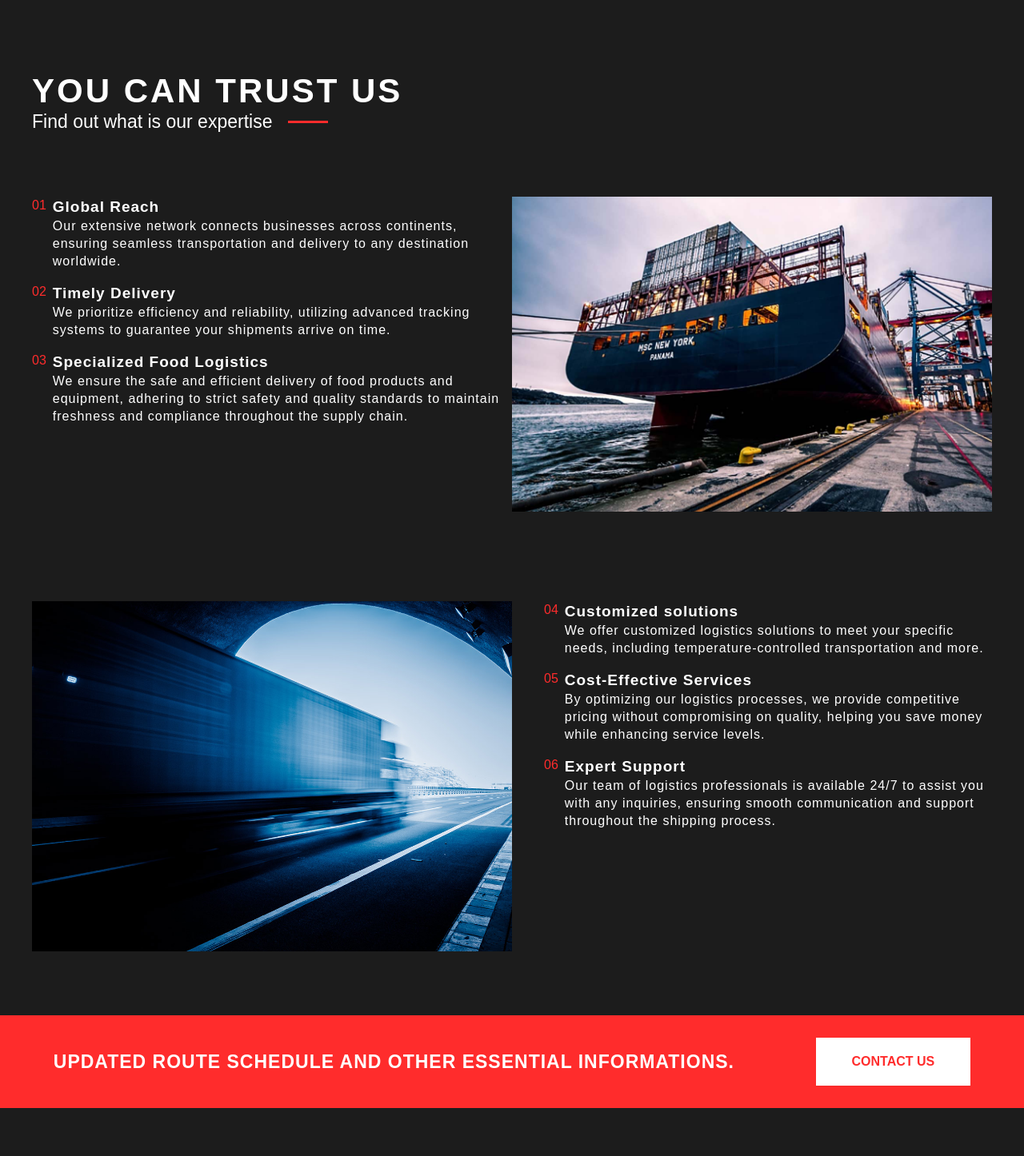
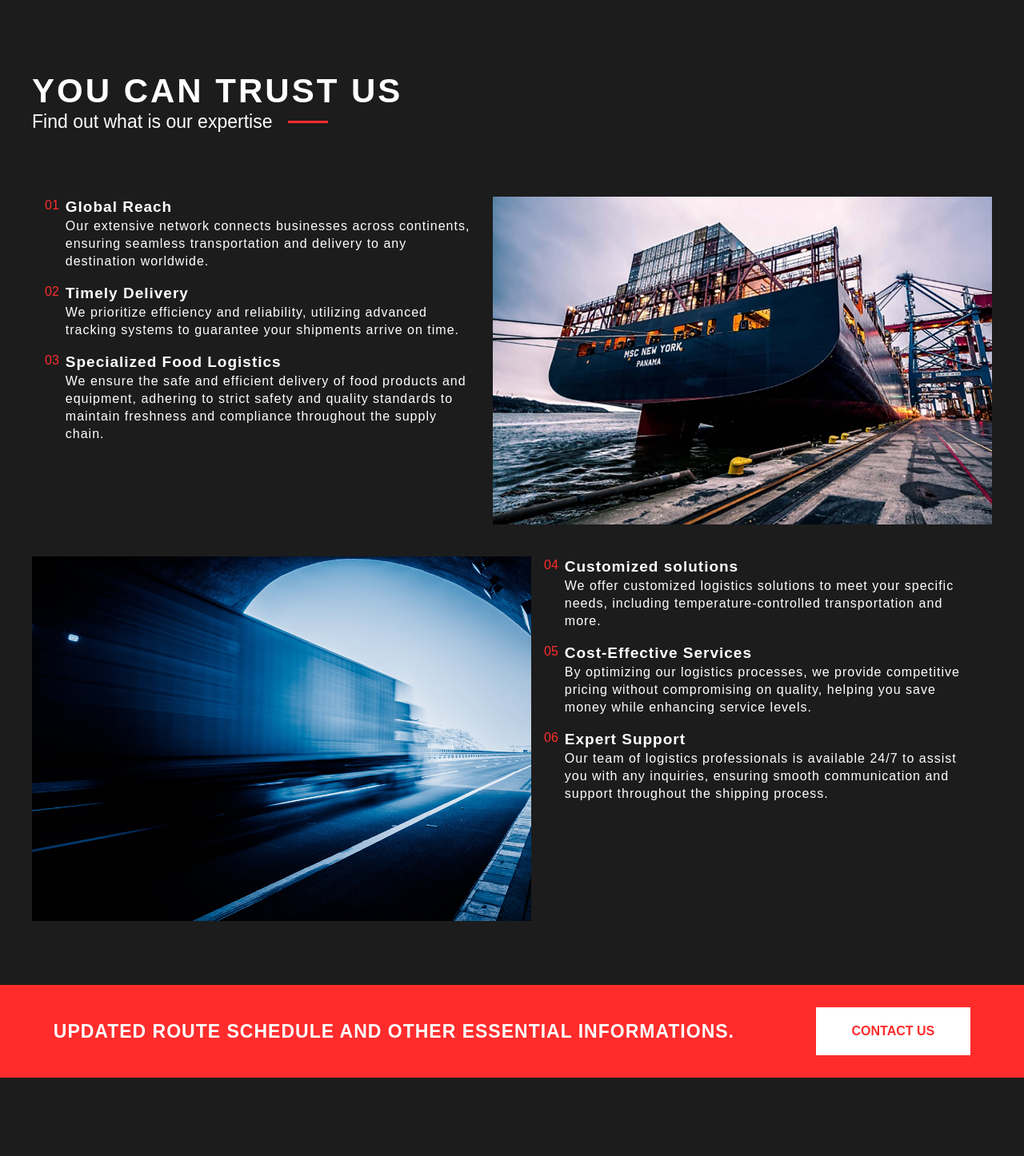
Before and after one commit to Shirobokov-aa/landing-diegooffcorp.com, a Next.js app in the folder main/: page /about in a window 1280 px wide. Shown: the part 1098-2544 px from the top of the page at 80% size. Built offline with nearby package versions, Linux system fonts and the light colour scheme.

Commit message:
Update page.tsx

```diff
--- a/main/src/app/about/page.tsx
+++ b/main/src/app/about/page.tsx
@@ -52,7 +52,7 @@ export default function Home() {
             </div>
             <div className="lg:max-w-[50%] w-full">
               <div>
-                <p className="font-[syne,_sans-serif] text-[16px] leading-[22px]">
+                <p className="font-[syne,_sans-serif] text-[16px] leading-[22px] lg:pt-0 pt-10">
                   At our international logistics company, we pride ourselves on
                   providing comprehensive services that encompass every aspect
                   of the shipping process. Our expert packaging solutions ensure
@@ -85,8 +85,8 @@ export default function Home() {
               <div className="w-[50px] mx-auto h-[3px] bg-[#ff2c2c] ml-5 xl:block hidden"></div>
             </div>
           </div>
-          <div className="flex lg:flex-row flex-col pt-20">
-            <div className="lg:max-w-[50%] w-full">
+          <div className="flex lg:flex-row lg:justify-between flex-col pt-20">
+            <div className="lg:max-w-[48%] px-4 w-full">
               <div className="flex">
                 <div className="text-[#ff2c2c]">01</div>
                 <div className="pl-2 font-[syne,_sans-serif] text-[19px] leading-[26px] not-italic tracking-[1px]">
@@ -133,7 +133,7 @@ export default function Home() {
               </div>
             </div>
           </div>
-          <div className="flex lg:flex-row flex-col pt-28 pb-20">
+          <div className="flex lg:flex-row lg:justify-between flex-col-reverse pt-10 pb-20">
             <div>
               <div>
                 <Image
@@ -145,7 +145,7 @@ export default function Home() {
                 />
               </div>
             </div>
-            <div className="lg:max-w-[50%] w-full lg:pl-10 pl-0 lg:pt-0 pt-10">
+            <div className="lg:max-w-[48%] px-4 w-full">
               <div className="flex">
                 <div className="text-[#ff2c2c]">04</div>
                 <div className="pl-2 font-[syne,_sans-serif] text-[19px] leading-[26px] not-italic tracking-[1px]">
@@ -168,7 +168,7 @@ export default function Home() {
                   </div>
                 </div>
               </div>
-              <div className="flex">
+              <div className="flex pb-10">
                 <div className="text-[#ff2c2c]">06</div>
                 <div className="pl-2 font-[syne,_sans-serif] text-[19px] leading-[26px] not-italic tracking-[1px]">
                   <span className="font-bold">Expert Support</span>
```
